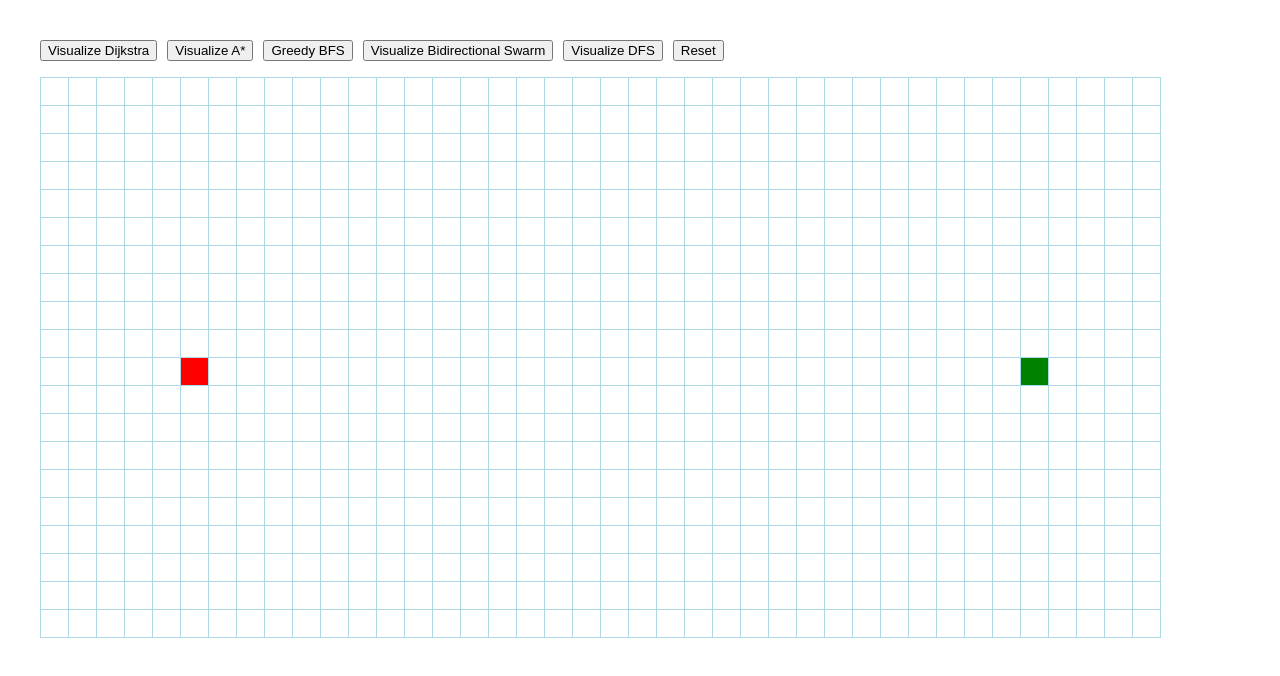
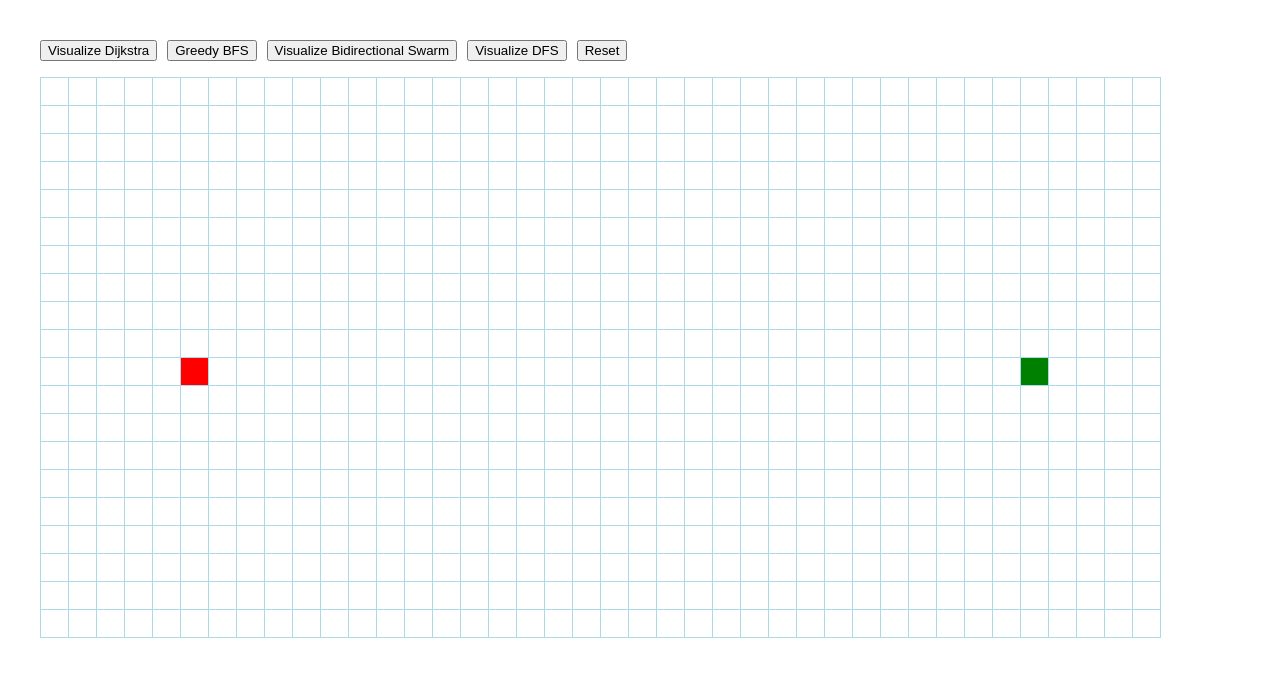
Before and after one commit to shafiemukhre/pathfinder-grid-visualizer, a React (Vite) app: page / in a window 1280 px wide. Shown: the top 676 px of the page. Built offline with nearby package versions, Linux system fonts and the light colour scheme.

Commit message:
commented out the lines for a star

```diff
--- a/src/components/Grid.tsx
+++ b/src/components/Grid.tsx
@@ -136,11 +136,11 @@ export default function Grid() {
         visitedNodesInOrder = dijkstra(grid, startNode, finishNode);
         nodesInShortestPathOrder = getNodesInShortestPathOrderFromDijkstra(finishNode);
         break;
-      case 'a-star':
-        // todo
-        visitedNodesInOrder = astar(grid, startNode, finishNode);
-        nodesInShortestPathOrder = getNodesInShortestPathOrderFromAstar(finishNode);
-        break;
+      // case 'a-star':
+      //   // todo
+      //   visitedNodesInOrder = astar(grid, startNode, finishNode);
+      //   nodesInShortestPathOrder = getNodesInShortestPathOrderFromAstar(finishNode);
+      //   break;
       case 'greedy-bfs':
         visitedNodesInOrder = bfs(grid, startNode, finishNode);
         nodesInShortestPathOrder = getNodesInShortestPathOrderFromBFS(finishNode);
@@ -165,7 +165,7 @@ export default function Grid() {
     <>
     <div className="buttons-wrapper">
       <button type="button" onClick={() => visualizeAlgorithm("dijkstra")}>Visualize Dijkstra</button>
-      <button type="button" onClick={() => visualizeAlgorithm("a-star")}>Visualize A*</button>
+      {/* <button type="button" onClick={() => visualizeAlgorithm("a-star")}>Visualize A*</button> */}
       <button type="button" onClick={() => visualizeAlgorithm("greedy-bfs")}>Greedy BFS</button>
       <button type="button" onClick={() => visualizeAlgorithm("bidirectional-swarm")}>Visualize Bidirectional Swarm</button>
       <button type="button" onClick={() => visualizeAlgorithm("dfs")}>Visualize DFS</button>
```
